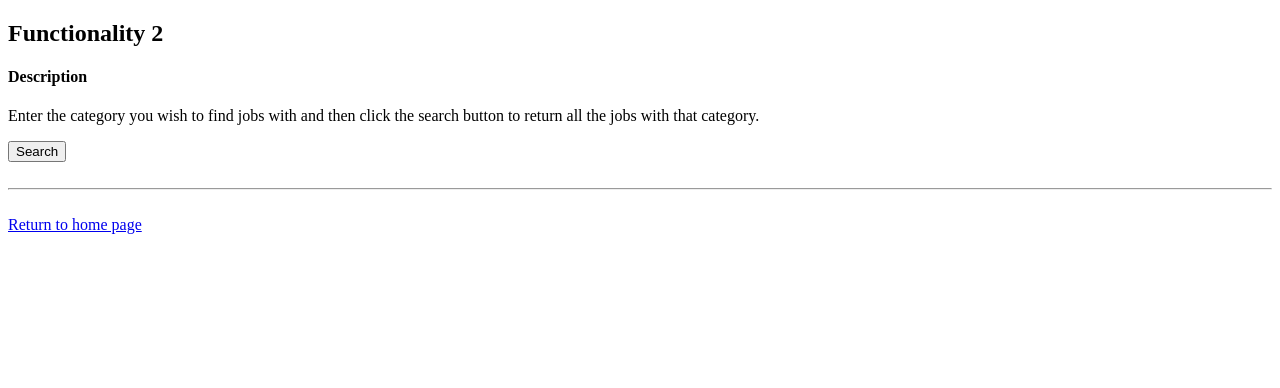
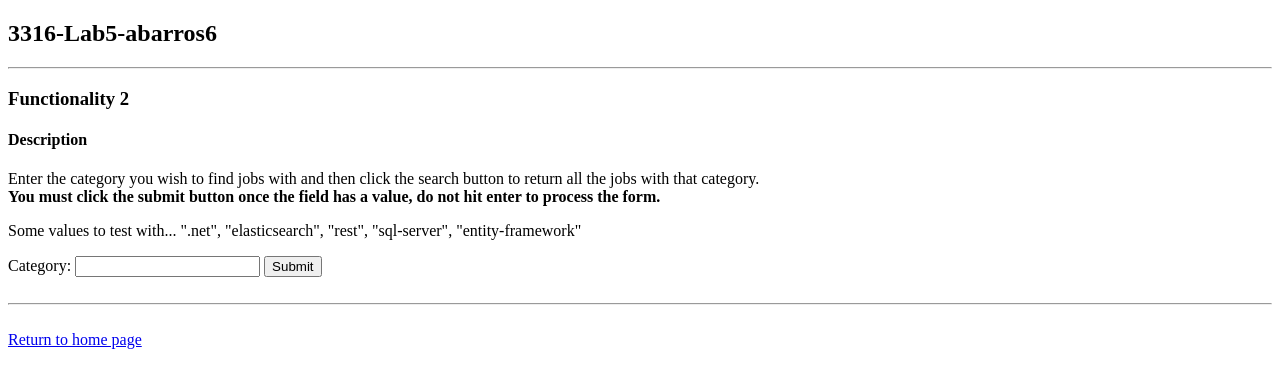
Before and after one commit to ShaimaaAliECE/lab5-abarros6, a website: page frontend/page2.html in a window 1280 px wide. Drawn offline with Linux system fonts and the light colour scheme.

Commit message:
Final draft. Project is complete.

```diff
--- a/frontend/page2.html
+++ b/frontend/page2.html
@@ -7,16 +7,26 @@
     <title>3316 Lab 5 Functionality 2</title>
 </head>
 <body>
-    <h2>Functionality 2</h2>
+
+    <h2>3316-Lab5-abarros6</h2>
+
+    <hr>
+
+    <h3>Functionality 2</h3>
 
     <h4>Description</h4>
 
     <p>
-        Enter the category you wish to find jobs with and then click the search button to return all the jobs with that category.
+        Enter the category you wish to find jobs with and then click the search button to return all the jobs with that category. <br><b>You must click the submit button once the field has a value, do not hit enter to process the form.</b>
+    </p>
+
+    <p>
+        Some values to test with... ".net", "elasticsearch", "rest", "sql-server", "entity-framework"
     </p>
 
     <form action = "/:functionality2" >
-    <button type ='submit'>Search</button>
+        Category: <input type = 'text' id = 'foo2' name = 'category'/>
+        <input type ='button' value = 'Submit' onclick = "go2foo(document.getElementById('foo2').value)"></input>
     </form>
 
     <br>
@@ -26,5 +36,28 @@
     <br>
 
     <a href= '/'>Return to home page</a>
+
+    <script>
+
+        function go2foo(path, method='get') {
+
+            let route = '/';
+            route += path;
+            console.log(route)
+
+
+            // The rest of this code assumes you are not using a library.
+            // It can be made less verbose if you use one.
+            const form = document.createElement('form');
+            form.method = method;
+            form.action = route;
+
+            const hiddenField = document.createElement('input');
+            hiddenField.type = 'hidden';
+
+            document.body.appendChild(form);
+            form.submit();
+        }
+    </script>
 </body>
 </html>
```
Also changed, not shown: frontend/page1.html (+5 -1 lines), frontend/page3.html (+9 -1 lines).
